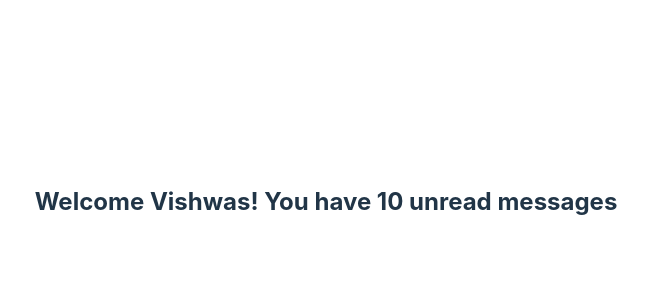
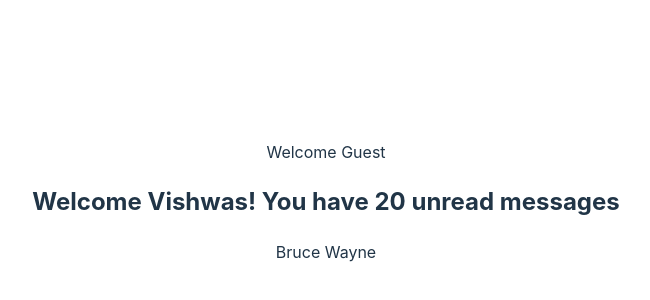
Before and after one commit to travisburns/TypescriptReactTutorial, a React (Vite) app in the folder reactTypescriptTutorial/: page / in a window 1280 px wide. Shown: the part 198-498 px from the top of the page, without its empty margins (314-964 px from the left). Built offline with nearby package versions, Linux system fonts and the light colour scheme.

Commit message:
Worked with basic Props

```diff
--- a/reactTypescriptTutorial/src/App.tsx
+++ b/reactTypescriptTutorial/src/App.tsx
@@ -3,13 +3,18 @@
 import viteLogo from '/vite.svg'
 import './App.css'
 import Greet from './components/Greet'
+import Person from './components/Person'
 
 function App() {
-  const [count, setCount] = useState(0)
+  const personName = {
+    first: 'Bruce',
+    last: 'Wayne',
+  }
 
   return (
     <div className='App'>
-      <Greet name="Vishwas"/>
+      <Greet name="Vishwas" messageCount={20} isLoggedIn={false}/>
+      <Person name={personName} />
     </div>
   )
 }
--- a/reactTypescriptTutorial/src/components/Greet.tsx
+++ b/reactTypescriptTutorial/src/components/Greet.tsx
@@ -2,12 +2,17 @@
 
 type GreetProps = {
     name: string
+    messageCount: number
+    isLoggedIn: boolean
 }
 
 const Greet = (props: GreetProps) => {
   return (
     <div>
-      <h2>Welcome {props.name}! You have 10 unread messages</h2>
+      {
+        props.isLoggedIn ? `Welcome ${props.name}! You have ${props.messageCount} unread messages` : 'Welcome Guest'
+      }
+      <h2>Welcome {props.name}! You have {props.messageCount} unread messages</h2>
     </div>
   )
 }
--- /dev/null
+++ b/reactTypescriptTutorial/src/components/Person.tsx
@@ -0,0 +1,19 @@
+import React from 'react'
+
+type PersonProps = {
+    name: {
+        first: string
+        last: string
+    }
+}
+
+
+const Person = (props: PersonProps) => {
+  return (
+    <div>
+      {props.name.first} {props.name.last}
+    </div>
+  )
+}
+
+export default Person
```
Also changed, not shown: reactTypescriptTutorial/src/components/PersonList.tsx (added, +20 -0 lines).
